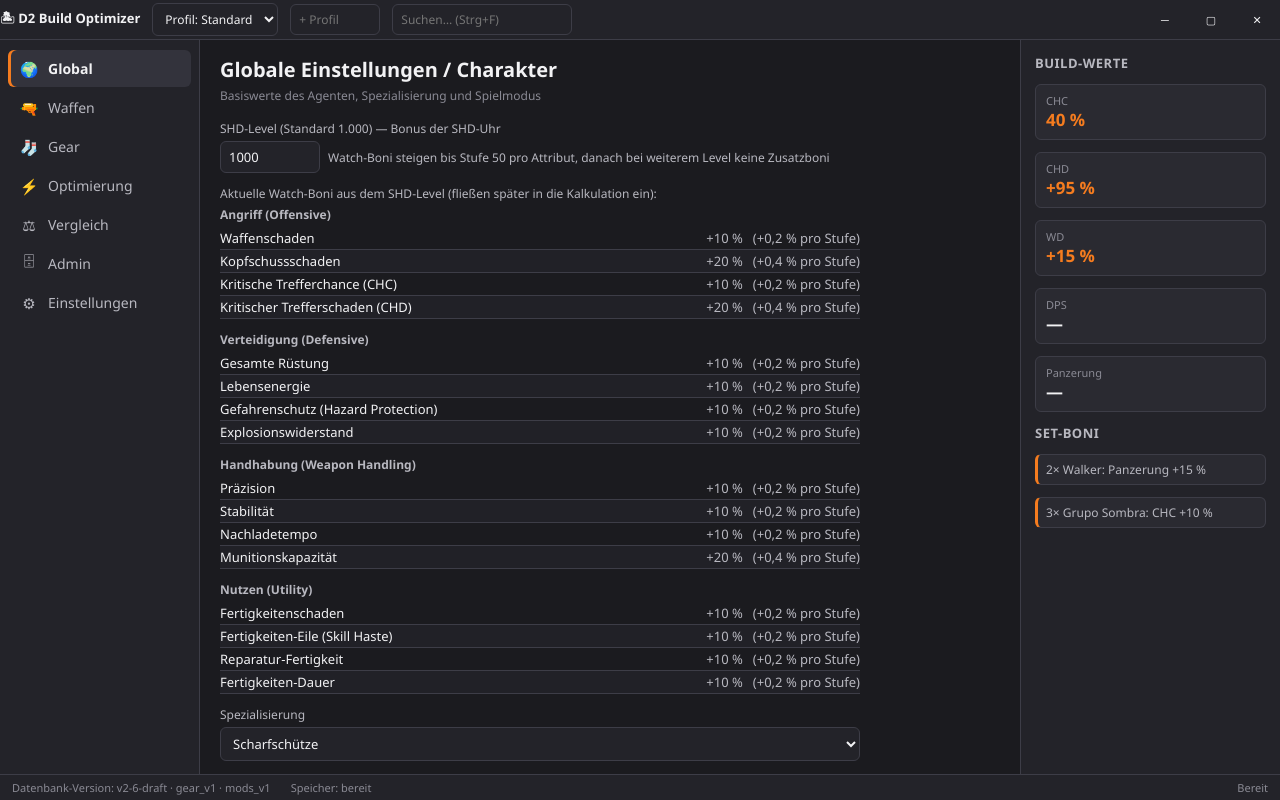
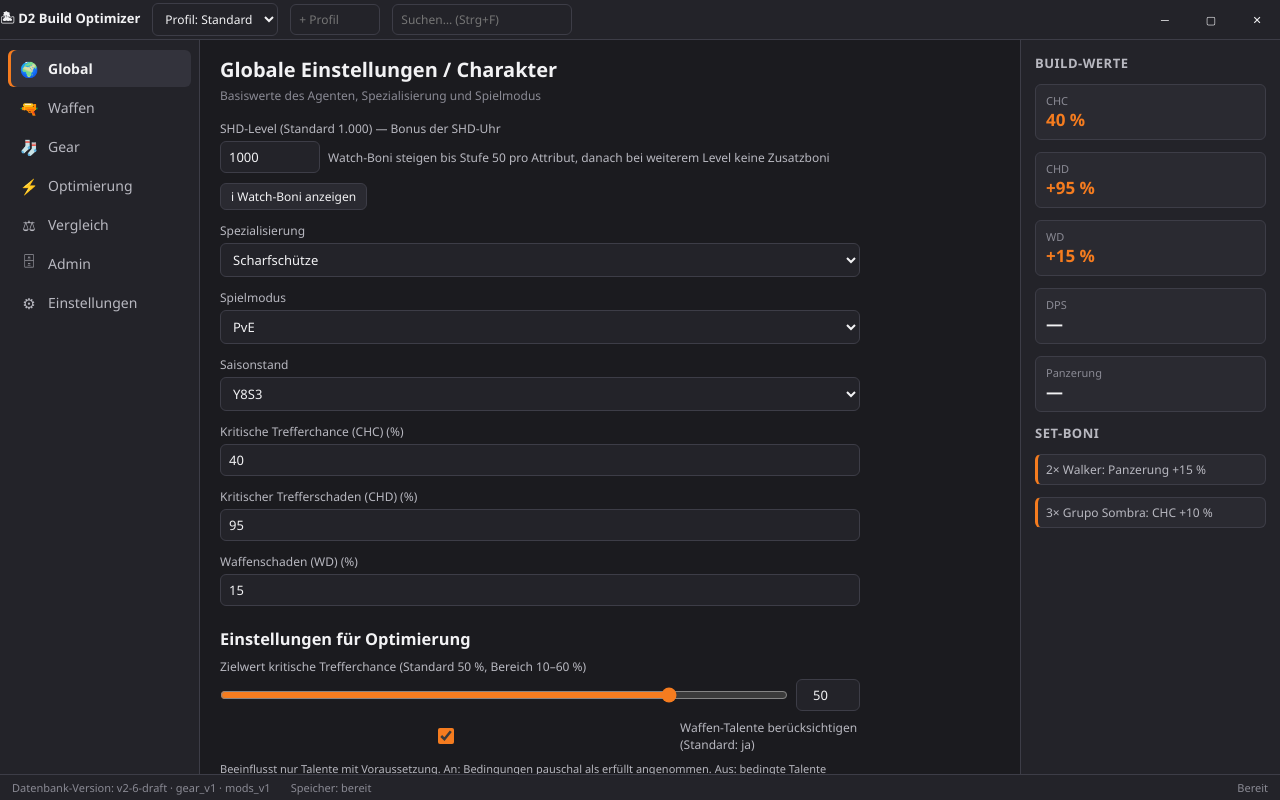
Before and after one commit to ApexSHD/The-Division-2-Optimizer-Win-App, a React (Vite) app in the folder d2-build-optimizer/: page / in a window 1280 px wide. Built offline with nearby package versions, Linux system fonts and the light colour scheme.

Commit message:
Watch-Boni-Tabelle hinter Info-Button ausblendbar machen (UI-Entrümpfung Globale Einstellungen)
Co-authored-by: ApexSHD <ApexSHD@users.noreply.github.com>

```diff
--- a/d2-build-optimizer/src/views/GlobalView.tsx
+++ b/d2-build-optimizer/src/views/GlobalView.tsx
@@ -1,6 +1,6 @@
 import { useStore, shdBonusFor, SHD_WATCH_ATTRIBUTES } from "../store";
 import { I18nContext } from "../i18n";
-import { useContext } from "react";
+import { useContext, useState } from "react";
 import { OptimizationSettingsPanel } from "../components/OptimizationSettingsPanel";
 
 function WatchBonusTable({ shdLevel }: { shdLevel: number }) {
@@ -40,6 +40,7 @@ export function GlobalView() {
   const store = useStore();
   const { t } = useContext(I18nContext);
   const a = store.agent;
+  const [showWatch, setShowWatch] = useState(false);
 
   return (
     <div style={{ maxWidth: 640 }}>
@@ -61,10 +62,25 @@ export function GlobalView() {
           </span>
         </div>
       </div>
-      <div style={{ margin: "12px 0 4px", fontSize: 12, color: "var(--text-dim, #aaa)" }}>
-        Aktuelle Watch-Boni aus dem SHD-Level (fließen später in die Kalkulation ein):
+      <div style={{ margin: "10px 0 0" }}>
+        <button
+          type="button"
+          className="btn"
+          title="Aktuelle Watch-Boni aus dem SHD-Level anzeigen"
+          onClick={() => setShowWatch((v) => !v)}
+          style={{ display: "inline-flex", alignItems: "center", gap: 6, fontSize: 12, padding: "4px 10px" }}
+        >
+          ℹ Watch-Boni anzeigen
+        </button>
+        {showWatch && (
+          <div style={{ marginTop: 10 }}>
+            <div style={{ margin: "0 0 6px", fontSize: 12, color: "var(--text-dim, #aaa)" }}>
+              Aktuelle Watch-Boni aus dem SHD-Level (fließen später in die Kalkulation ein):
+            </div>
+            <WatchBonusTable shdLevel={a.shdLevel} />
+          </div>
+        )}
       </div>
-      <WatchBonusTable shdLevel={a.shdLevel} />
 
       <div className="field" style={{ marginTop: 12 }}>
         <label>{t.global.spec}</label>
```
